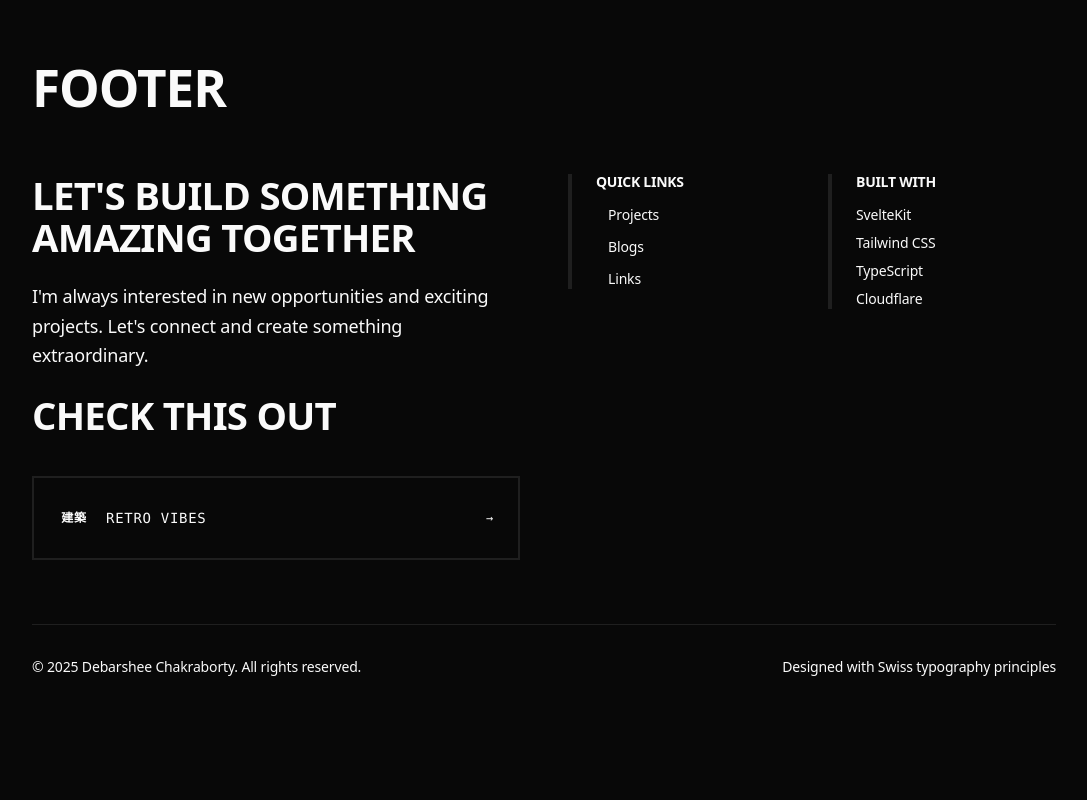
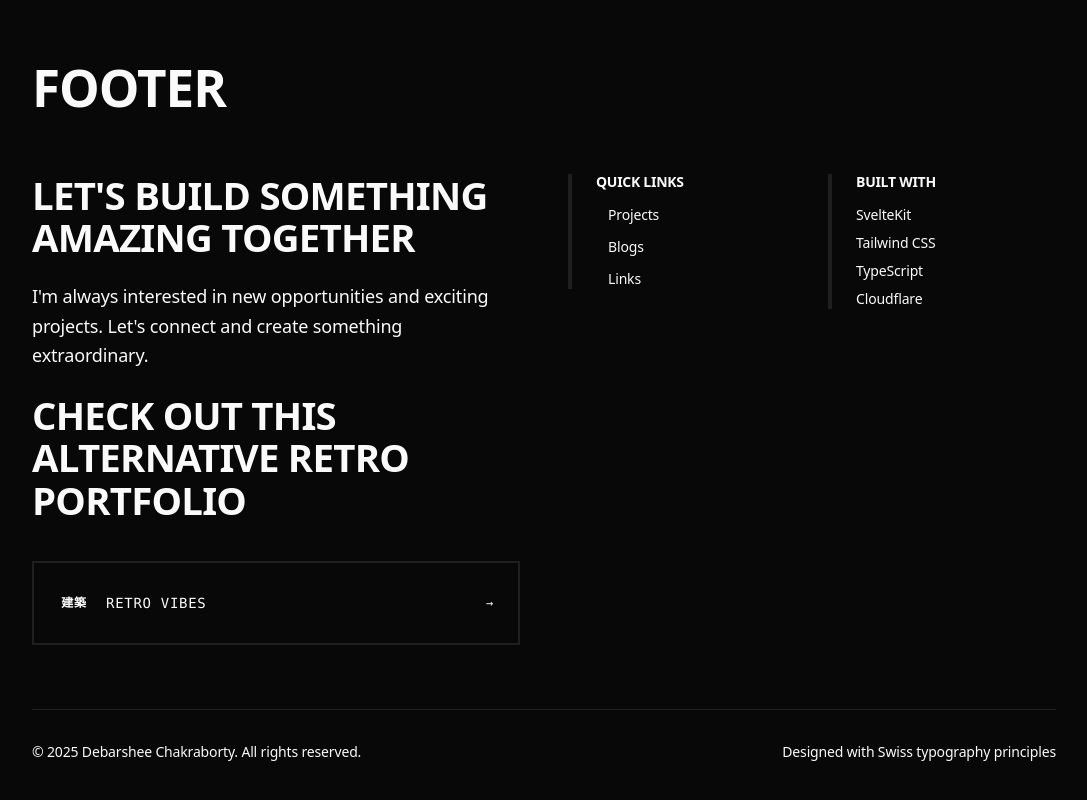
Before and after one commit to dinocodesx/svportfolio, a SvelteKit app: page / in a window 1280 px wide. Shown: the part 9562-10362 px from the top of the page, without its empty margins (96-1183 px from the left). Before the commit the page ends 10303 px from the top, so only its background shows below. Built offline with nearby package versions, Linux system fonts and the light colour scheme.

Commit message:
updated some details

```diff
--- a/src/components/Footer.svelte
+++ b/src/components/Footer.svelte
@@ -37,7 +37,7 @@
 				</div>
 
 				<h3 class="text-muted-foreground mt-6 mb-10 text-sm font-medium tracking-wider uppercase">
-					Check this out
+					Check out this alternative retro portfolio
 				</h3>
 
 				<div class="space-y-4">
@@ -128,6 +128,7 @@
 				</div>
 				<div class="text-muted-foreground text-sm font-light">
 					Designed with Swiss typography principles
+					<!-- https://www.awwwards.com/sites/aristide-swiss-portfolio -->
 				</div>
 			</div>
 		</div>
```
